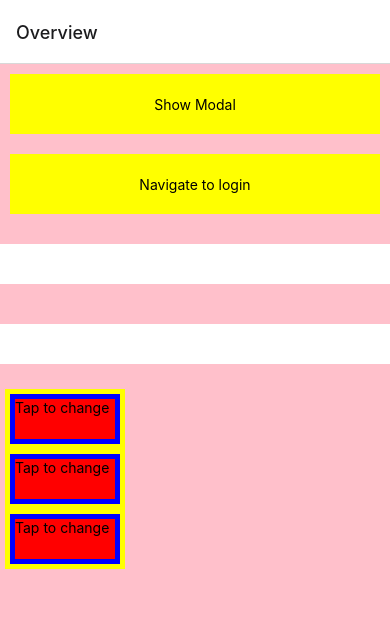
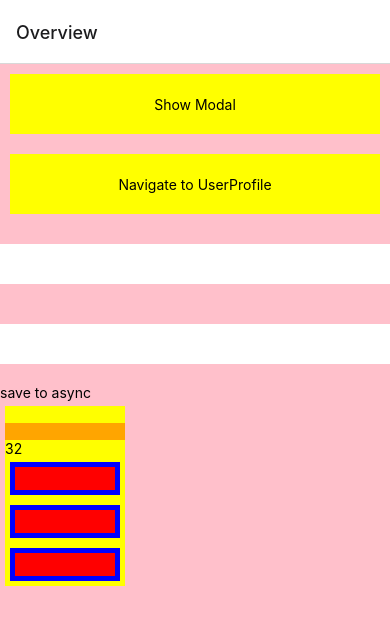
Before and after one commit to firdousali86/RNSampleJuly26, a React Native app: screen /Home in a window 390 px wide. Shown: the top 624 px of the page. Built offline with nearby package versions, Linux system fonts and the light colour scheme.

Commit message:
memoization + persist

```diff
--- a/package.json
+++ b/package.json
@@ -10,6 +10,7 @@
     "test": "jest"
   },
   "dependencies": {
+    "@react-native-async-storage/async-storage": "^1.19.1",
     "@react-navigation/native": "^6.1.7",
     "@react-navigation/native-stack": "^6.9.13",
     "lodash": "^4.17.21",
--- a/src/LevelOne.js
+++ b/src/LevelOne.js
@@ -1,12 +1,25 @@
-import {View} from 'react-native';
+import {memo, useMemo, useState} from 'react';
+import {View, TouchableOpacity, TextInput, Text} from 'react-native';
 import LevelTwo from './LevelTwo';
 import React from 'react';
 import PropTypes from 'prop-types';
 
 const LevelOne = props => {
+  const [textvalue, settextvalue] = useState('');
+  const [anothertextvalue, setanothertextvalue] = useState('');
   const {bgColor} = props;
 
   console.log('hey this is level one render');
+
+  const convertToFahrenheit = celcius => {
+    console.log('our calculation was invoked!!');
+
+    return celcius * (9 / 5) + 32;
+  };
+
+  const calculatedValue = useMemo(() => {
+    return convertToFahrenheit(textvalue);
+  }, [textvalue]);
 
   return (
     <View
@@ -17,14 +30,35 @@ const LevelOne = props => {
         margin: 5,
         flexDirection: 'column',
       }}>
-      <LevelTwo city={props.city} />
-      <LevelTwo city={props.city} />
-      <LevelTwo city={props.city} />
+      <TextInput
+        style={{backgroundColor: 'yellow'}}
+        value={anothertextvalue}
+        onChangeText={changedText => {
+          setanothertextvalue(changedText);
+        }}
+      />
+      <TextInput
+        style={{backgroundColor: 'orange'}}
+        value={textvalue}
+        onChangeText={changedText => {
+          settextvalue(changedText);
+        }}
+      />
+      <Text>{calculatedValue}</Text>
+      <TouchableOpacity
+        style={{flex: 1}}
+        onPress={() => {
+          props.onTapped();
+        }}>
+        <LevelTwo city={props.city} />
+        <LevelTwo city={props.city} />
+        <LevelTwo city={props.city} />
+      </TouchableOpacity>
     </View>
   );
 };
 
-export default LevelOne;
+export default memo(LevelOne);
 
 LevelOne.propTypes = {
   bgColor: PropTypes.string.isRequired,
--- a/src/LevelThree.js
+++ b/src/LevelThree.js
@@ -1,22 +1,17 @@
+import {memo} from 'react';
 import {Text, View, TouchableOpacity} from 'react-native';
 import {useMyContext} from './contexts/MyContext';
 
 const LevelThree = props => {
   console.log('hey this is level three render');
 
-  const {data, updateData} = useMyContext();
+  // const {data, updateData} = useMyContext();
 
   return (
     <View style={{flex: 1, backgroundColor: 'red', margin: 5}}>
-      <Text>{data.city}</Text>
-      <TouchableOpacity
-        onPress={() => {
-          updateData({city: 'New York'});
-        }}>
-        <Text>Tap to change</Text>
-      </TouchableOpacity>
+      <Text>{props.data?.city}</Text>
     </View>
   );
 };
 
-export default LevelThree;
+export default memo(LevelThree);
--- a/src/UserProfile.js
+++ b/src/UserProfile.js
@@ -1,3 +1,5 @@
+import {useEffect, useState} from 'react';
+
 import {
   View,
   TouchableOpacity,
@@ -7,8 +9,19 @@ import {
 } from 'react-native';
 import CommonTextInput from './CommonTextInput';
 import CommonFormButton from './CommonFormButton';
+import PersistantHelper from './helpers/PersistantHelper';
 
 const UserProfile = () => {
+  const [fetchedValue, setFetchedValue] = useState('');
+
+  useEffect(async () => {
+    const fetchedText = await PersistantHelper.getValue('myTextInput');
+
+    if (fetchedText) {
+      setFetchedValue(fetchedText);
+    }
+  }, []);
+
   const submitHandler = () => {
     console.log('onpress called from userprofile');
   };
@@ -32,6 +45,7 @@ const UserProfile = () => {
           alignItems: 'center',
         }}
       />
+      <Text>{fetchedValue}</Text>
     </View>
   );
 };
--- a/src/containers/HomeScreen/index.js
+++ b/src/containers/HomeScreen/index.js
@@ -1,4 +1,4 @@
-import React, {useState} from 'react';
+import React, {useState, useCallback} from 'react';
 import {
   SafeAreaView,
   TouchableOpacity,
@@ -10,6 +10,7 @@ import TestLifecycleFunct from '../TestLifecycleFunct';
 import Modal from 'react-native-modal';
 import LevelOne from '../../LevelOne';
 import {MyContextProvider} from '../../contexts/MyContext';
+import PersistantHelper from '../../helpers/PersistantHelper';
 
 const HomeScreen = props => {
   // console.log('home > render');
@@ -68,6 +69,14 @@ const HomeScreen = props => {
     );
   };
 
+  const onTapped = useCallback(() => {
+    console.log('level one is tapped');
+  }, []);
+
+  const onTapped2 = useCallback(() => {
+    console.log('level one is tapped');
+  }, []);
+
   return (
     <SafeAreaView
       style={{
@@ -98,9 +107,9 @@ const HomeScreen = props => {
           alignItems: 'center',
         }}
         onPress={() => {
-          props.navigation.navigate('Login');
+          props.navigation.navigate('UserProfile');
         }}>
-        <Text>Navigate to login</Text>
+        <Text>Navigate to UserProfile</Text>
       </TouchableOpacity>
 
       <TextInput
@@ -119,9 +128,14 @@ const HomeScreen = props => {
         }}
       />
 
-      <MyContextProvider value={textinput2}>
-        <LevelOne />
-      </MyContextProvider>
+      <TouchableOpacity
+        onPress={() => {
+          PersistantHelper.setValue('myTextInput', textinput2);
+        }}>
+        <Text>save to async</Text>
+      </TouchableOpacity>
+
+      <LevelOne onTapped={onTapped} onTapped2={onTapped2} />
 
       {renderModal()}
     </SafeAreaView>
--- /dev/null
+++ b/src/helpers/PersistantHelper.js
@@ -0,0 +1,29 @@
+import AsyncStorage from '@react-native-async-storage/async-storage';
+
+class PersistantHelper {
+  setValue = async (key, value) => {
+    try {
+      await AsyncStorage.setItem(key, value);
+
+      console.log('written successfully');
+    } catch (e) {
+      // saving error
+      console.log('write error: ' + e);
+    }
+  };
+
+  getValue = async key => {
+    try {
+      const value = await AsyncStorage.getItem(key);
+      if (value !== null) {
+        // value previously stored
+
+        return value;
+      }
+    } catch (e) {
+      // error reading value
+    }
+  };
+}
+
+export default new PersistantHelper();
```
Also changed, not shown: 2 other files (tests, documents, lock files or other folders).
